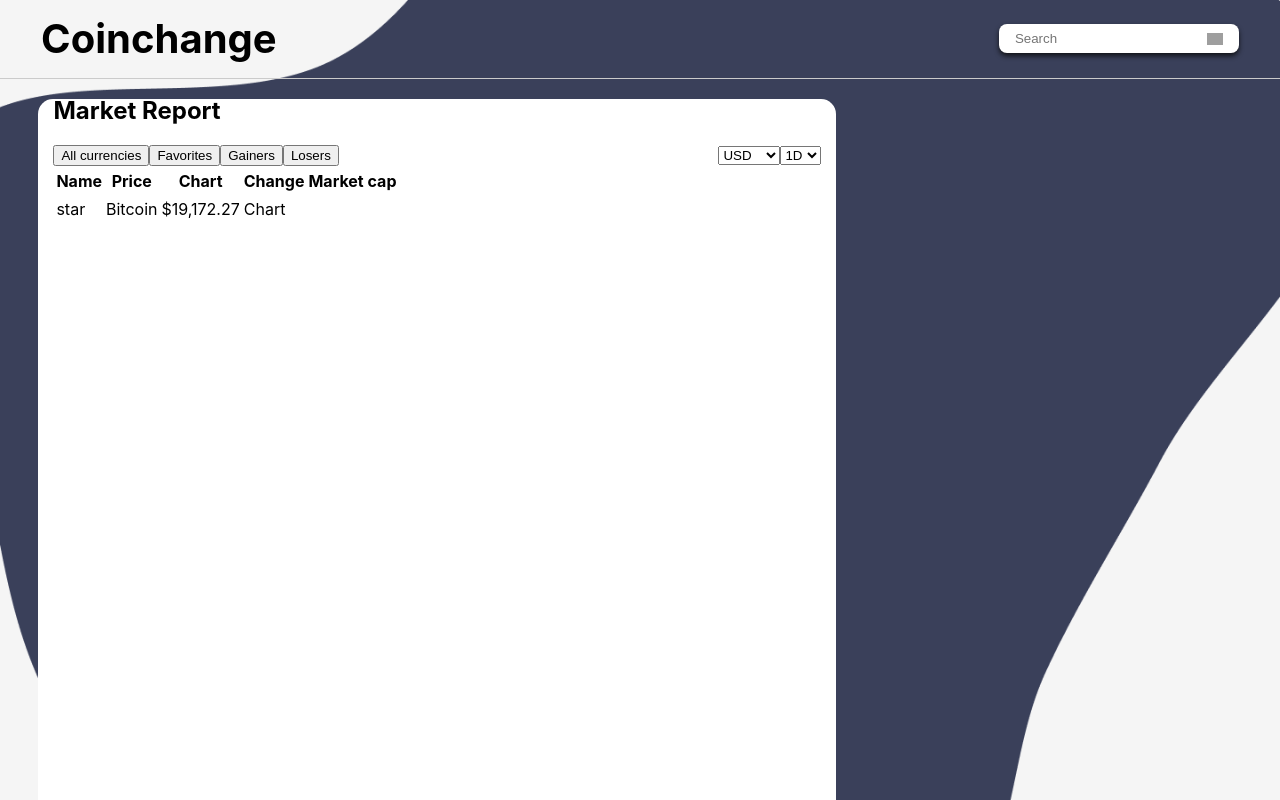
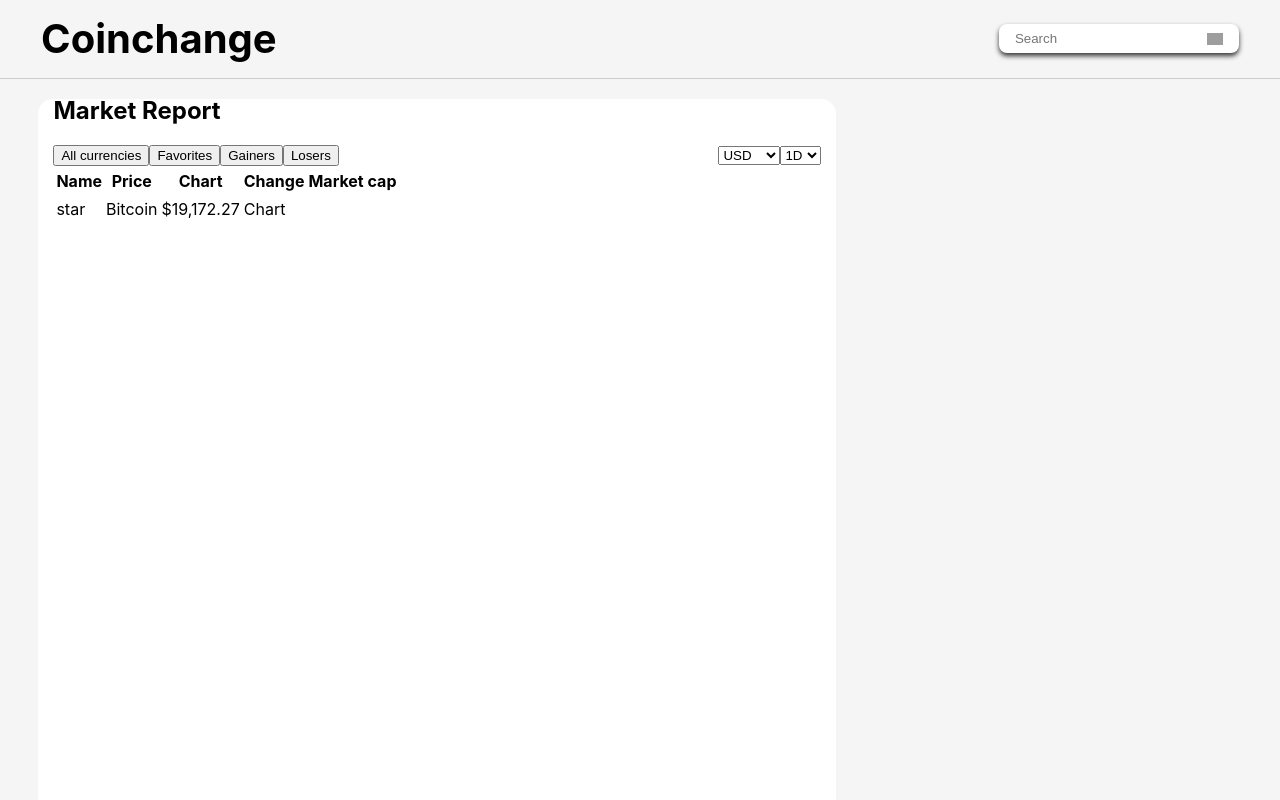
Before and after one commit to kyruken/Koin, a React (Vite) app: page / in a window 1280 px wide. Shown: the top 800 px of the page. Built offline with nearby package versions, Linux system fonts and the light colour scheme; grey boxes are pictures that could not be loaded.

Commit message:
remove background image

```diff
--- a/src/index.css
+++ b/src/index.css
@@ -3,9 +3,6 @@
   line-height: 24px;
 
   background-color: #F5F5F5;
-  background-image: url('./assets/home-blob.png');
-  background-size: 100%;
-  background-repeat: no-repeat;
 
   font-synthesis: none;
   text-rendering: optimizeLegibility;
```
